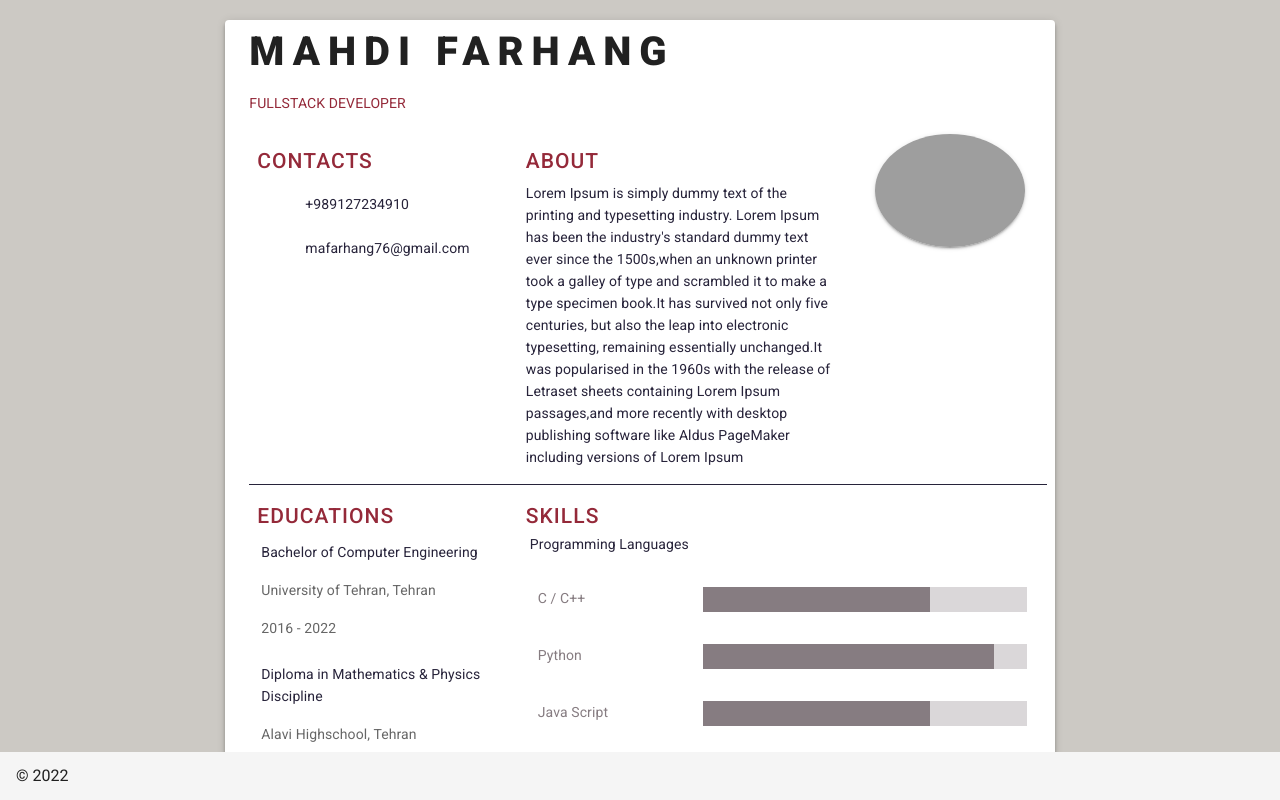
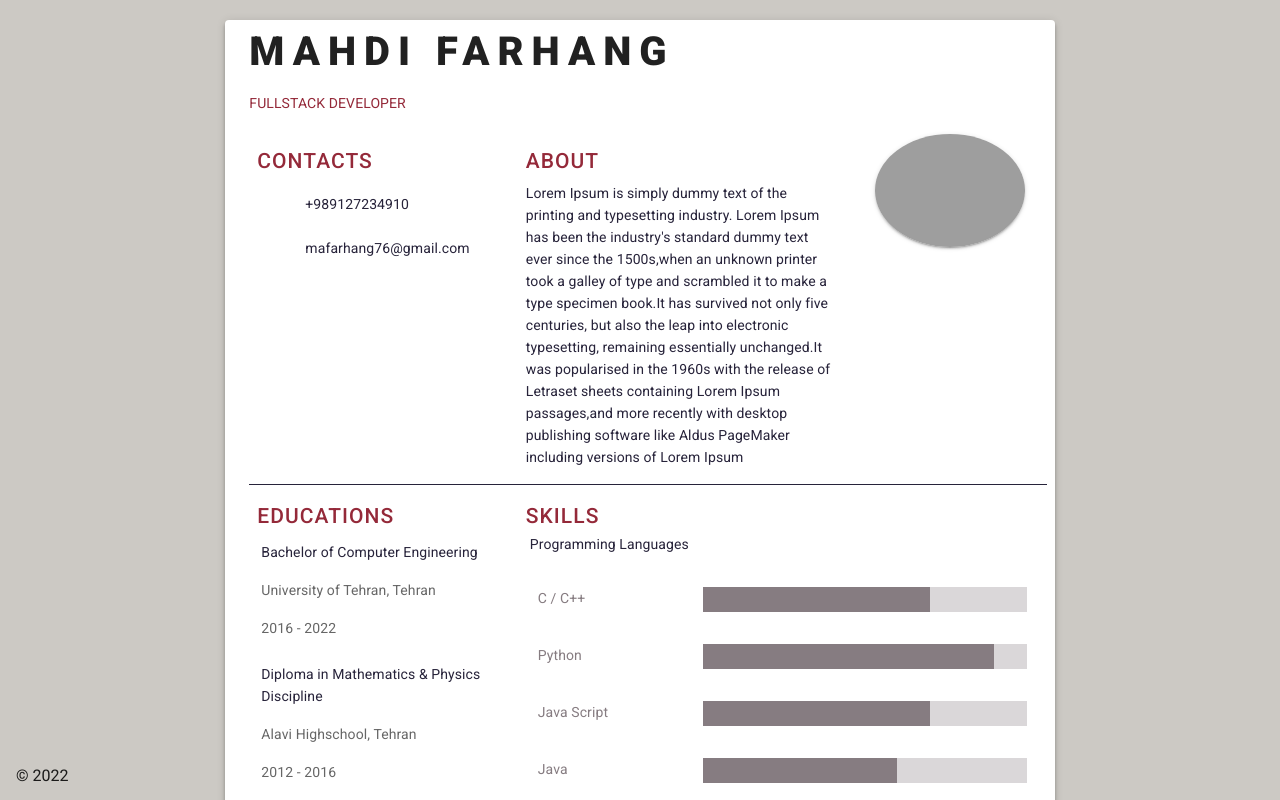
Before and after one commit to mahdifarhang/static-resume, a Nuxt app: page / in a window 1280 px wide. Shown: the top 800 px of the page. Built offline with nearby package versions, Linux system fonts and the light colour scheme; grey boxes are pictures that could not be loaded.

Commit message:
transparent footer

```diff
--- a/layouts/default.vue
+++ b/layouts/default.vue
@@ -7,6 +7,7 @@
       </v-container>
     </v-main>
     <v-footer
+      style="background: transparent !important;"
       app
     >
       <!--    <v-footer-->
```
